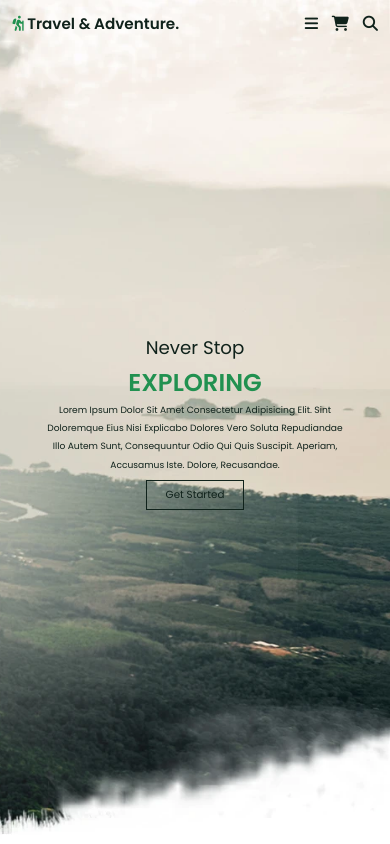
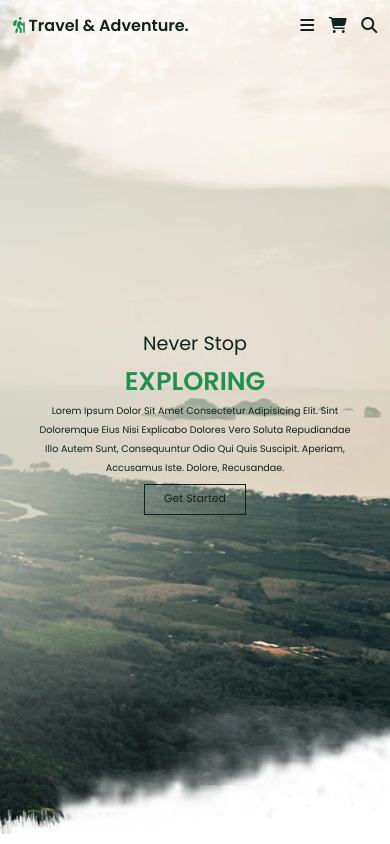
Before and after one commit to ignaciojsoler/travelandadventure, a website: page index.html in a window 390 px wide. Shown: the top 844 px of the page. Drawn offline with nearby package versions, Linux system fonts and the light colour scheme; files that its build step writes are made by us from their sources; files whose address does not match are found by name.

Commit message:
Update style.scss

```diff
--- a/sass/style.scss
+++ b/sass/style.scss
@@ -849,7 +849,7 @@ section {
 
 @media (max-width:450px) {
     html{
-        font-size: 38%;
+        font-size: 40%;
     }
 
     .heading {
```
